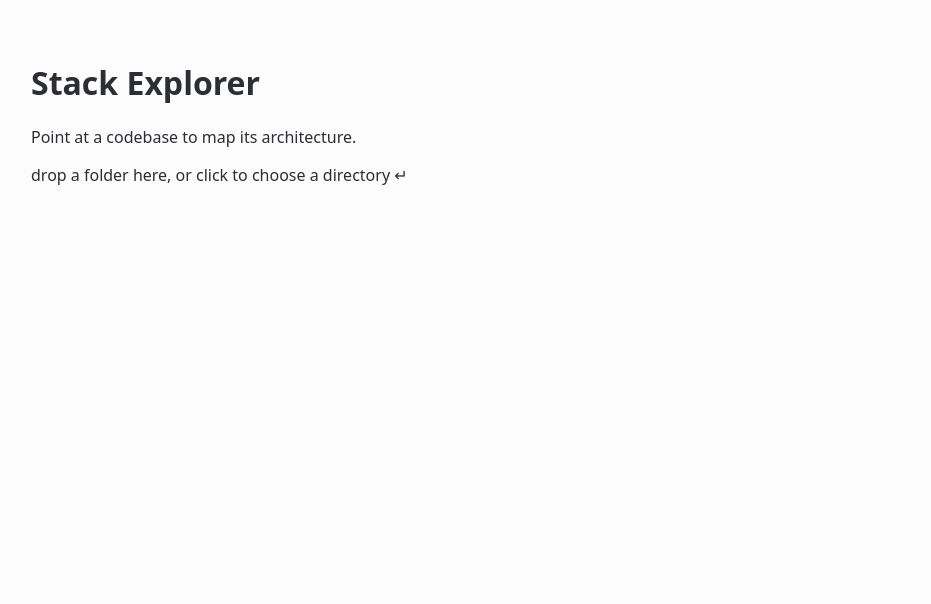
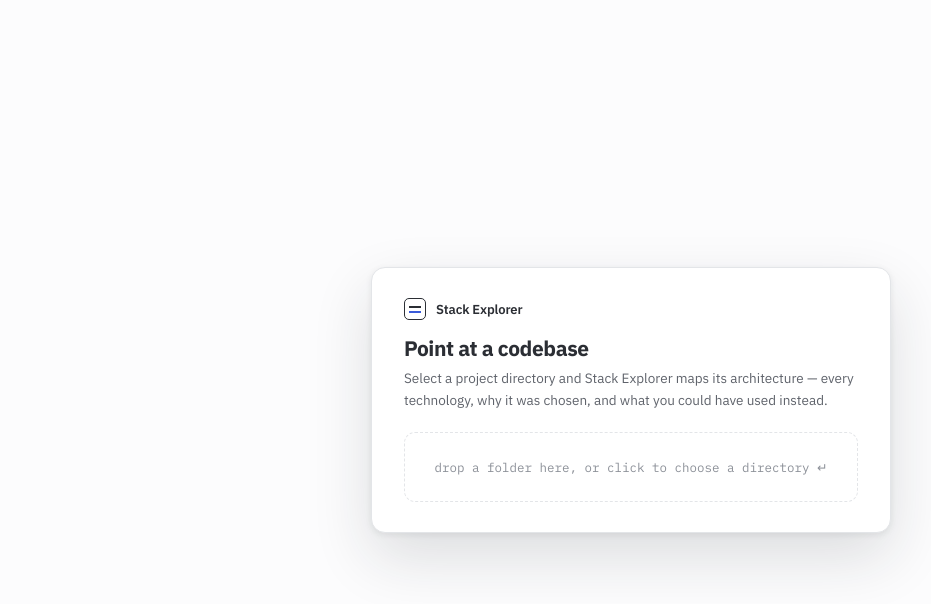
Before and after one commit to triketora/stack-explorer, a Next.js app: page / in a window 1280 px wide. Shown: the top 604 px of the page, without its empty margins (9-940 px from the left). Built offline with nearby package versions, Linux system fonts and the light colour scheme.

Commit message:
feat: assemble app shell with modes, selection, cross-highlight, trace

```diff
--- a/app/page.tsx
+++ b/app/page.tsx
@@ -1,34 +1,109 @@
 "use client";
 
-import { useState } from "react";
-import { FolderPicker } from "@/components/FolderPicker";
-import type { Analysis } from "@/lib/types";
+import { useEffect, useRef, useState, useCallback } from "react";
+import type { Analysis, Technology, TreeNode as TreeNodeData } from "@/lib/types";
+import { EntryScreen } from "@/components/EntryScreen";
+import { TopBar } from "@/components/TopBar";
+import { Diagram } from "@/components/Diagram";
+import { Drilldown } from "@/components/Drilldown";
+import { FileTreePane } from "@/components/FileTreePane";
+import type { DiagramCommon } from "@/components/diagram-types";
+
+type Mode = "arch" | "code";
 
 export default function Home() {
   const [analysis, setAnalysis] = useState<Analysis | null>(null);
+  const [fileHandles, setFileHandles] = useState<Map<string, File>>(new Map());
   const [error, setError] = useState<string | null>(null);
 
+  const [mode, setMode] = useState<Mode>("arch");
+  const [activeNode, setActiveNode] = useState<Technology | null>(null);
+  const [hoverNodeId, setHoverNodeId] = useState<string | null>(null);
+  const [fileMaps, setFileMaps] = useState<string[] | null>(null);
+  const [traceStep, setTraceStep] = useState<number | null>(null);
+  const [bump, setBump] = useState(0);
+
+  const canvasRef = useRef<HTMLDivElement>(null);
+  const nodeEls = useRef<Map<string, HTMLElement>>(new Map());
+  const registerNode = useCallback((id: string, el: HTMLElement | null) => {
+    if (el) nodeEls.current.set(id, el); else nodeEls.current.delete(id);
+  }, []);
+
+  useEffect(() => { setBump((b) => b + 1); }, [mode, analysis]);
+
+  useEffect(() => {
+    const h = (e: KeyboardEvent) => { if (e.key === "Escape") { setActiveNode(null); setTraceStep(null); } };
+    window.addEventListener("keydown", h);
+    return () => window.removeEventListener("keydown", h);
+  }, []);
+
+  // auto-advance the request trace
+  useEffect(() => {
+    if (traceStep === null || !analysis) return;
+    if (traceStep >= analysis.trace.length - 1) return;
+    const t = setTimeout(() => setTraceStep((s) => (s === null ? null : s + 1)), 1400);
+    return () => clearTimeout(t);
+  }, [traceStep, analysis]);
+
   if (!analysis) {
-    return (
-      <main style={{ padding: 40, fontFamily: "system-ui" }}>
-        <h1>Stack Explorer</h1>
-        <p>Point at a codebase to map its architecture.</p>
-        <FolderPicker onAnalyzed={(a) => { setError(null); setAnalysis(a); }} onError={setError} />
-        {error && <p style={{ color: "crimson" }}>{error}</p>}
-      </main>
-    );
+    return <EntryScreen
+      onAnalyzed={(a, files) => { setError(null); setAnalysis(a); setFileHandles(files); }}
+      onError={setError} error={error} />;
+  }
+
+  const traceNodeId = traceStep !== null ? analysis.trace[traceStep]?.nodeId ?? null : null;
+  const edgeFocus = traceNodeId ?? hoverNodeId ?? (activeNode ? activeNode.id : null);
+
+  const common: DiagramCommon = {
+    activeId: traceNodeId ?? (activeNode ? activeNode.id : null),
+    fileHits: fileMaps ? new Set(fileMaps) : null,
+    mapDim: mode === "code" && !!fileMaps,
+    onClick: (n) => setActiveNode((cur) => (cur && cur.id === n.id ? null : n)),
+    onHover: setHoverNodeId,
+    registerNode,
+  };
+
+  const focusId = hoverNodeId ?? (activeNode ? activeNode.id : null);
+  const focusName = focusId ? analysis.tiers.flatMap((t) => t.nodes).find((n) => n.id === focusId)?.name ?? null : null;
+
+  function startTrace() {
+    setTraceStep((s) => (s === null ? 0 : null));
+    setActiveNode(null);
+  }
+  function onClickFile(f: TreeNodeData) {
+    const id = f.maps?.[0];
+    if (!id) return;
+    const node = analysis!.tiers.flatMap((t) => t.nodes).find((n) => n.id === id);
+    if (node) setActiveNode(node);
   }
 
   return (
-    <main style={{ padding: 40, fontFamily: "system-ui" }}>
-      <button onClick={() => setAnalysis(null)}>← New directory</button>
-      <h1>{analysis.repo} · {analysis.files} files</h1>
-      {analysis.tiers.map((t) => (
-        <section key={t.id}>
-          <h2>{t.idx} {t.name}</h2>
-          <ul>{t.nodes.map((n) => <li key={n.id}>{n.name} — {n.cat} ({n.alts.length} alts, {n.files.length} files)</li>)}</ul>
-        </section>
-      ))}
-    </main>
+    <div className="app">
+      <TopBar analysis={analysis} mode={mode} onMode={setMode}
+        onTrace={startTrace} tracing={traceStep !== null}
+        onReset={() => { setAnalysis(null); setActiveNode(null); setMode("arch"); setTraceStep(null); }} />
+
+      <div className={"work" + (mode === "code" ? " split" : "")}>
+        <div className="canvas-wrap">
+          <Diagram analysis={analysis} common={common} edgeFocus={edgeFocus}
+            canvasRef={canvasRef} nodeEls={nodeEls} bump={bump} />
+          {traceStep !== null && (
+            <div className="trace-caption" style={{ position: "absolute", left: 0, right: 0, bottom: 16, textAlign: "center", pointerEvents: "none" }}>
+              <span className="mono" style={{ background: "var(--accent-wash)", color: "var(--accent-ink)", padding: "6px 12px", borderRadius: 999 }}>
+                {analysis.trace[traceStep].order}. {analysis.trace[traceStep].label}
+              </span>
+            </div>
+          )}
+        </div>
+
+        {mode === "code" && (
+          <FileTreePane analysis={analysis} focusName={focusName} focusId={focusId}
+            onHoverFile={(maps) => setFileMaps(maps && maps.length ? maps : null)}
+            onClickFile={onClickFile} />
+        )}
+
+        <Drilldown node={activeNode} fileHandles={fileHandles} onClose={() => setActiveNode(null)} />
+      </div>
+    </div>
   );
 }
```
